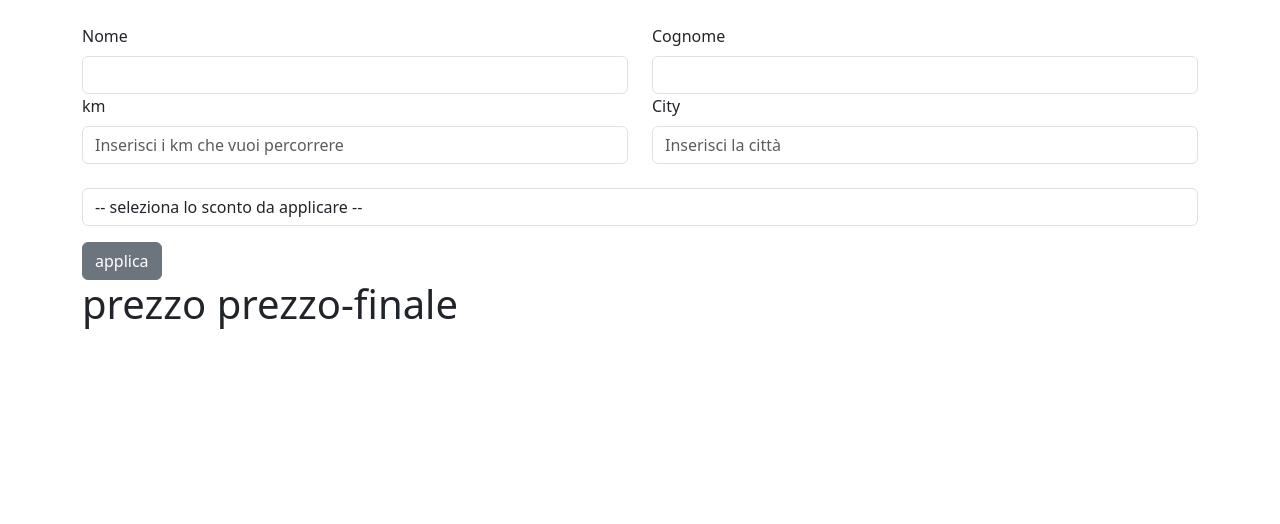
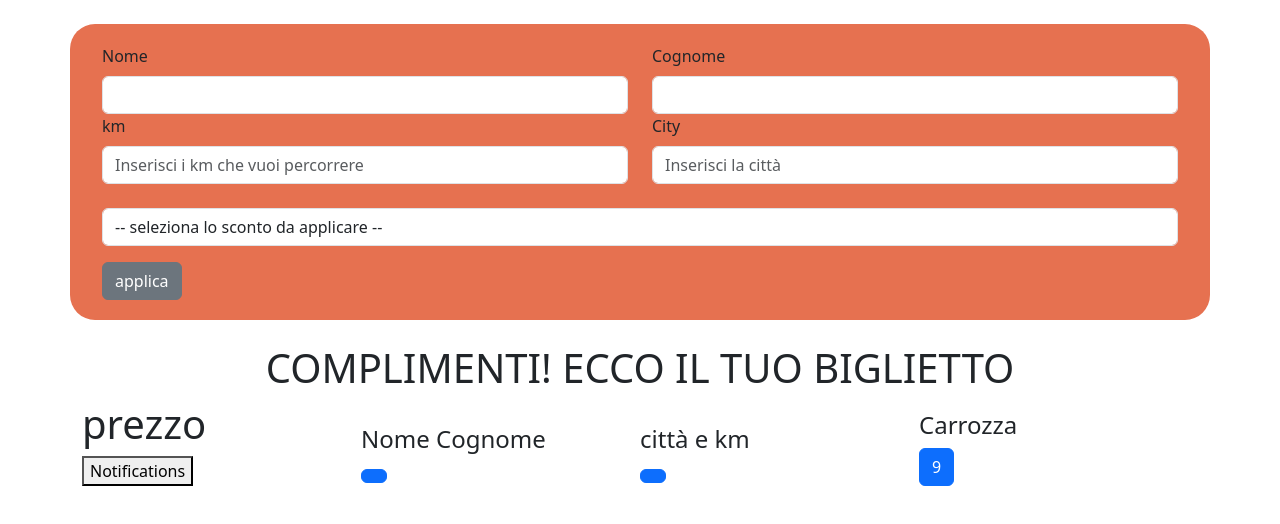
Before and after one commit to nicolaoo/js-biglietto-treno-form, a plain HTML site: page index.html in a window 1280 px wide. Both pictures are taken after a click on the button "applica". Drawn offline with nearby package versions, Linux system fonts and the light colour scheme.

Commit message:
FEAT dat stampati

```diff
--- a/app.js
+++ b/app.js
@@ -3,12 +3,16 @@
  let chooseCity = document.querySelector('#train input[type="city"]')
  let scontoElement = document.querySelector('#train select[name="color"]')
  let btnElement = document.querySelector('#train input[type="button"]')
- let prezzoUser = document.querySelector('.prezzo-finale')
+ let prezzoUser = document.querySelector('#prezzo-finale')
  let nameUser = document.querySelector('#train input[type="name"]')
  let surName = document.querySelector('#train input[type="surname"]')
  console.log(nameUser)
 
  console.log( kmElement, scontoElement, btnElement)
+
+let name = document.querySelector('#name')
+let townElement = document.querySelector('#town')
+let carrozzaElement = document.querySelector('#number-carrozza')
 
 
 // 3. Collegare i vari elementi al button
@@ -17,6 +21,17 @@ btnElement.addEventListener('click', function () {
     console.log('questa')
 
     let kmUser = kmElement.value
+
+    let prezzo = kmUser * 0.21
+        console.log(prezzo)
+
+    let under18 = (prezzo * 20) / 100
+        console.log(under18)
+
+    let over65 = (prezzo * 40) / 100
+        console.log(under18)
+
+
     let scontoUser = scontoElement.value
     console.log(kmUser, scontoUser)
 
@@ -29,24 +44,22 @@ btnElement.addEventListener('click', function () {
     let cityElement = chooseCity.value
     console.log(cityElement)
 
-    let prezzo = kmUser * 0.21
-        console.log(prezzo)
+    name.innerHTML = nameElement + ' ' + surNameElement
 
-    let under18 = (prezzo * 20) / 100
-        console.log(under18)
+    townElement.innerHTML = cityElement + ' ' + kmUser
 
-    let over65 = (prezzo * 40) / 100
-        console.log(under18)
-
+    let numeroPc = Math.floor(Math.random() * (9 - 1 + 1) + 1)
+    console.log(numeroPc)
+    carrozzaElement.innerHTML = numeroPc
 
     switch (scontoUser) {
         case '1':
-            prezzoUser.innerHTML = under18 + '€'
+            prezzoUser.innerHTML = under18.toFixed(2) + '€'
             break
         case '2':
-            prezzoUser.innerHTML = over65 + '€'
+            prezzoUser.innerHTML = over65.toFixed(2) + '€'
             break
         case '3':
-            prezzoUser.innerHTML = prezzo + '€'
+            prezzoUser.innerHTML = prezzo.toFixed(2) + '€'
     }
 })
--- a/index.html
+++ b/index.html
@@ -13,7 +13,7 @@
 
     <main id="train">
         <div class="container">
-            <div class="row mt-4">
+            <div class="row mt-4 selector">
                 <div class="col-md-6">
                     <label for="inputEmail4" class="form-label">Nome</label>
                     <input type="name" class="form-control" id="inputEmail4">
@@ -42,14 +42,49 @@
                 </div>
             </div>
         </div>
-        <div class="container">
+        <div class="container my-4">
+            <div class="card-ticket">
 
-            <div class="row">
-                <div class="col">
-                    <h1 class="prezzo-finale">
-                        prezzo prezzo-finale
+                <div class="row ">
+                    <div class="col-12">
+                    <h1 class="text-uppercase text-center">
+                        Complimenti! ecco il tuo biglietto
                     </h1>
                 </div>
+
+                <div class="row dati-user align-items-end">
+                    <div class="col-3">
+                        <h1 class="">
+                            prezzo
+                        </h1>
+                        <button id="prezzo-finale"  class=" btn-primary">
+                            Notifications
+                        </button>
+                    </div>
+                    <div class="col-3">
+                        <h4>
+                         Nome Cognome
+                        </h4>
+                        <button id="name"  class="btn btn-primary">
+                            Notifications
+                        </button>
+                    </div>
+                    <div class="col-3">
+                        <h4>
+                            città e km
+                        </h4>
+                        <button id="town"  class="btn btn-primary">
+                            Notifications
+                        </button>
+                    </div>
+                    <div class="col-3">
+                        <h4>
+                            Carrozza
+                        </h4>
+                        <button id="number-carrozza"  class="btn btn-primary">
+                        Notifications
+                        </button>
+                    </div>
             </div>
         </div>
 
--- a/style.css
+++ b/style.css
@@ -0,0 +1,5 @@
+.selector{
+    background-color: rgb(230,113,80);
+    padding: 20px;
+    border-radius: 25px;
+}
```
